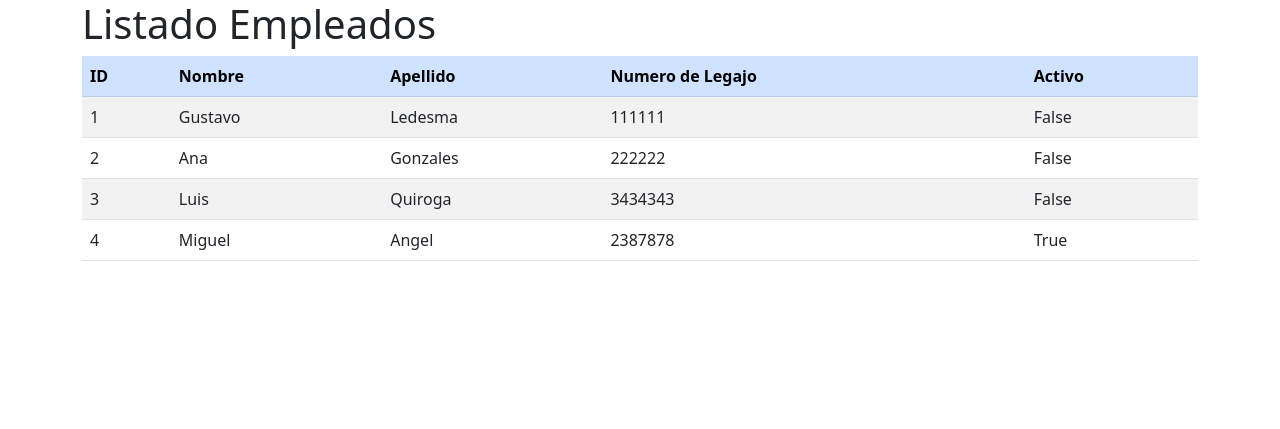
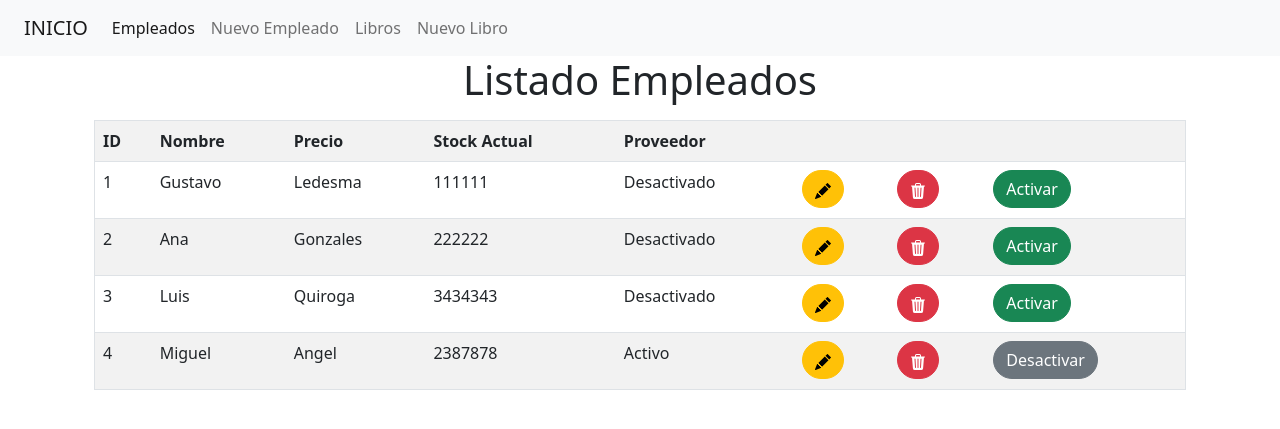
Before and after one commit to kevinserrano01/Biblioteca_App.v1, a Django app: page /biblioteca/empleados/listado/ in a window 1280 px wide. Shown: the top 429 px of the page. Run offline with Django 4.2, Linux system fonts and the light colour scheme; data comes from the database, SQL or seed files in the repository; both versions use the stored data as it was after the commit.

Commit message:
Agregue un navbar a todos los html
Tambien agregue estilo a los botones y ademas agregue una funcion para que muestre activo y desactivo en vez de true y false en empleados.
Tarea realizada

```diff
--- a/biblioteca/static/styles/style.css
+++ b/biblioteca/static/styles/style.css
@@ -0,0 +1,4 @@
+body{
+    margin: 0;
+    padding: 0;
+}
--- a/biblioteca/templates/Empleados_lista.html
+++ b/biblioteca/templates/Empleados_lista.html
@@ -5,48 +5,87 @@
     <meta http-equiv="X-UA-Compatible" content="IE=edge">
     <meta name="viewport" content="width=device-width, initial-scale=1.0">
     <title>Listado de Empleados</title>
-    <link
-            href="https://cdn.jsdelivr.net/npm/bootstrap@5.2.3/dist/css/bootstrap.min.css"
-            rel="stylesheet"
-            integrity="sha384-rbsA2VBKQhggwzxH7pPCaAqO46MgnOM80zW1RWuH61DGLwZJEdK2Kadq2F9CUG65"
-            crossorigin="anonymous">
+    <link href="https://cdn.jsdelivr.net/npm/bootstrap@5.2.3/dist/css/bootstrap.min.css" rel="stylesheet" integrity="sha384-rbsA2VBKQhggwzxH7pPCaAqO46MgnOM80zW1RWuH61DGLwZJEdK2Kadq2F9CUG65" crossorigin="anonymous">
 </head>
 <body>
 
+    {% extends 'navbar.html' %}
+
+    {% block content %}
     <div class="container">
-        <h1>Listado Empleados</h1>
+        <h1 class="text-center">Listado Empleados</h1>
         <div class="row">
             <div class="colum">
-                <table class="table table-hover table-striped ">
-                    <thead>
-                    <tr class="table-primary">
-                        <th>ID</th>
-                        <th>Nombre</th>
-                        <th>Apellido</th>
-                        <th>Numero de Legajo</th>
-                        <th>Activo</th>
-                    </tr>
-                    </thead>
-                    {% for empleado in empleados%}
+                <table border="1" class="table table-striped container mt-2">
                     <tr>
-                        <td>{{empleado.id}}</td>
-                        <td>{{empleado.nombre}}</td>
-                        <td>{{empleado.apellido}}</td>
-                        <td>{{empleado.nro_legajo}}</td>
-                        <td>{{empleado.activo}}</td>
-                    </tr>
-                    {% endfor %}
+                        <th scope="col"> ID </th>
+                        <th scope="col"> Nombre </th>
+                        <th scope="col"> Precio </th>
+                        <th scope="col"> Stock Actual </th>
+                        <th scope="col"> Proveedor </th>
+                        <th scope="col">  </th>
+                        <th scope="col">  </th>
+                        <th scope="col">  </th>
 
 
+                    </tr>
 
+                    <!-- MOSTRAR DATOS DE LA BASE DE DATOS EN EL HTML --------------------------------------------->
+                    {% for empleado in empleados %}
+                            <tr>
+                                <td> {{empleado.id}} </td>
+                                <td> {{empleado.nombre}} </td>
+                                <td> {{empleado.apellido}} </td>
+                                <td> {{empleado.nro_legajo}} </td>
+                                <td>
+                                    {% if empleado.activo %}
+                                        <p>Activo</p>
+                                    {% else %}
+                                        <p>Desactivado</p>
+                                    {% endif%}
+                                </td>
+
+                                <td>
+                                    <a href=" {% url 'actualizar_empleado' empleado.id  %} ">
+                                        <button type="button" class="btn btn-warning rounded-pill">
+                                            <svg xmlns="http://www.w3.org/2000/svg" width="16" height="16" fill="currentColor" class="bi bi-pencil-fill" viewBox="0 0 16 16">
+                                                <path d="M12.854.146a.5.5 0 0 0-.707 0L10.5 1.793 14.207 5.5l1.647-1.646a.5.5 0 0 0 0-.708l-3-3zm.646 6.061L9.793 2.5 3.293 9H3.5a.5.5 0 0 1 .5.5v.5h.5a.5.5 0 0 1 .5.5v.5h.5a.5.5 0 0 1 .5.5v.5h.5a.5.5 0 0 1 .5.5v.207l6.5-6.5zm-7.468 7.468A.5.5 0 0 1 6 13.5V13h-.5a.5.5 0 0 1-.5-.5V12h-.5a.5.5 0 0 1-.5-.5V11h-.5a.5.5 0 0 1-.5-.5V10h-.5a.499.499 0 0 1-.175-.032l-.179.178a.5.5 0 0 0-.11.168l-2 5a.5.5 0 0 0 .65.65l5-2a.5.5 0 0 0 .168-.11l.178-.178z"/>
+                                            </svg>
+                                        </button>
+                                    </a>
+                                </td>
+                                <td>
+                                    <a href=" ">
+                                        <button type="button" class="btn btn-danger rounded-pill">
+                                            <svg xmlns="http://www.w3.org/2000/svg" width="16" height="16" fill="currentColor" class="bi bi-trash3-fill" viewBox="0 0 16 16">
+                                                <path d="M11 1.5v1h3.5a.5.5 0 0 1 0 1h-.538l-.853 10.66A2 2 0 0 1 11.115 16h-6.23a2 2 0 0 1-1.994-1.84L2.038 3.5H1.5a.5.5 0 0 1 0-1H5v-1A1.5 1.5 0 0 1 6.5 0h3A1.5 1.5 0 0 1 11 1.5Zm-5 0v1h4v-1a.5.5 0 0 0-.5-.5h-3a.5.5 0 0 0-.5.5ZM4.5 5.029l.5 8.5a.5.5 0 1 0 .998-.06l-.5-8.5a.5.5 0 1 0-.998.06Zm6.53-.528a.5.5 0 0 0-.528.47l-.5 8.5a.5.5 0 0 0 .998.058l.5-8.5a.5.5 0 0 0-.47-.528ZM8 4.5a.5.5 0 0 0-.5.5v8.5a.5.5 0 0 0 1 0V5a.5.5 0 0 0-.5-.5Z"/>
+                                            </svg>
+                                        </button>
+                                    </a>
+                                </td>
+                                <td>
+                                    {% if empleado.activo %}
+                                        <a href="{% url 'desactivar_Registro_Empleado' empleado.id %}">
+                                            <button type="button" class="btn btn-secondary rounded-pill">
+                                                Desactivar
+                                            </button>
+                                        </a>
+                                    {% else %}
+                                        <a href="{% url 'activar_Registro_Empleado' empleado.id %}">
+                                            <button type="button" class="btn btn-success rounded-pill">
+                                                Activar
+                                            </button>
+                                        </a>
+                                    {% endif %}
+                                </td>
+                            </tr>
+                    {% endfor %}
                 </table>
             </div>
+        </div>
+    </div>
+    {% endblock %}
 
-        </div>
-
-
-    </div>
-
-
+    <script src="https://cdn.jsdelivr.net/npm/bootstrap@5.0.2/dist/js/bootstrap.bundle.min.js" integrity="sha384-MrcW6ZMFYlzcLA8Nl+NtUVF0sA7MsXsP1UyJoMp4YLEuNSfAP+JcXn/tWtIaxVXM" crossorigin="anonymous"></script>
 </body>
 </html>
--- /dev/null
+++ b/biblioteca/templates/navbar.html
@@ -0,0 +1,47 @@
+{% load static %}
+
+<!DOCTYPE html>
+<html lang="en">
+<head>
+    <meta charset="UTF-8">
+    <meta http-equiv="X-UA-Compatible" content="IE=edge">
+    <meta name="viewport" content="width=device-width, initial-scale=1.0">
+    <!-- Bootstrap -->
+    <link href="https://cdn.jsdelivr.net/npm/bootstrap@5.0.2/dist/css/bootstrap.min.css" rel="stylesheet" integrity="sha384-EVSTQN3/azprG1Anm3QDgpJLIm9Nao0Yz1ztcQTwFspd3yD65VohhpuuCOmLASjC" crossorigin="anonymous">
+    <!-- css -->
+    <link rel="stylesheet" href="{% static 'styles/style.css' %}">
+    <title>NavBar</title>
+</head>
+<body>
+
+    <nav class="navbar navbar-expand-lg navbar-light bg-light">
+        <div class="container-fluid">
+            <a class="navbar-brand" href="http://127.0.0.1:7000/home/">INICIO</a>
+            <button class="navbar-toggler" type="button" data-bs-toggle="collapse"          data-bs-target="#navbarNav" aria-controls="navbarNav" aria-expanded="false"     aria-label="Toggle navigation">
+                <span class="navbar-toggler-icon"></span>
+            </button>
+            <div class="collapse navbar-collapse" id="navbarNav">
+                <ul class="navbar-nav">
+                    <li class="nav-item">
+                        <a class="nav-link active" aria-current="page" href="{% url 'listado_empleados' %}">Empleados</a>
+                    </li>
+                    <li class="nav-item">
+                        <a class="nav-link" href="{% url 'nuevo_empleado' %}">Nuevo Empleado</a>
+                    </li>
+                    <li class="nav-item">
+                        <a class="nav-link " href=" ">Libros</a>
+                    </li>
+                    <li class="nav-item">
+                        <a class="nav-link " href=" ">Nuevo Libro</a>
+                    </li>
+                </ul>
+            </div>
+        </div>
+    </nav>
+
+    {% block content %}
+    {% endblock %}
+
+    <script src="https://cdn.jsdelivr.net/npm/bootstrap@5.0.2/dist/js/bootstrap.bundle.min.js" integrity="sha384-MrcW6ZMFYlzcLA8Nl+NtUVF0sA7MsXsP1UyJoMp4YLEuNSfAP+JcXn/tWtIaxVXM" crossorigin="anonymous"></script>
+</body>
+</html>
--- a/biblioteca/urls.py
+++ b/biblioteca/urls.py
@@ -2,9 +2,9 @@ from django.urls import path
 from . import views
 
 urlpatterns = [
-    path('empleados/desactivar/<int:id>', views.desactivar_Registro_Empleado, name='desactivar_Registro_Empleado'),
+    path('empleados/desactivar/<int:empleado_id>', views.desactivar_Registro_Empleado, name='desactivar_Registro_Empleado'),
     path('empleados/listado/', views.listado_empleados, name="listado_empleados"),
     path('empleados/crear_empleado/', views.nuevo_empleado, name='nuevo_empleado'),
     path('actualizar_empleado/<int:empleado_id>/', views.actualizar_empleado, name='actualizar_empleado'),
-    path('empleados/activar/<int:id>', views.activar_Registro_Empleado, name='activar_Registro_Empleado'),
+    path('empleados/activar/<int:empleado_id>', views.activar_Registro_Empleado, name='activar_Registro_Empleado'),
 ]
--- a/biblioteca/views.py
+++ b/biblioteca/views.py
@@ -9,7 +9,7 @@ def desactivar_Registro_Empleado(request, empleado_id):
     empleado = Empleado.objects.get(id=empleado_id)
     empleado.activo = False
     empleado.save()
-    return HttpResponse(f'El empleado con el ID: {empleado_id} fue ELIMINADO!')
+    return redirect("listado_empleados")
 
 # funcion de Luis
 def actualizar_empleado(request, empleado_id):
@@ -39,7 +39,7 @@ def activar_Registro_Empleado(request, empleado_id):
     empleado = Empleado.objects.get(id=empleado_id)
     empleado.activo = True
     empleado.save()
-    return HttpResponse(f'El empleado con el ID: {empleado_id} fue ELIMINADO!')
+    return redirect("listado_empleados")
 
 def nuevo_empleado(request):
     """CREA NUEVO EMPLEADO"""
```
Also changed, not shown: WebApp/settings.py (+7 -0 lines), biblioteca/templates/formulario_actualizar_empleado.html (+8 -5 lines), biblioteca/templates/nuevo_empleado.html (+6 -3 lines), db.sqlite3.
